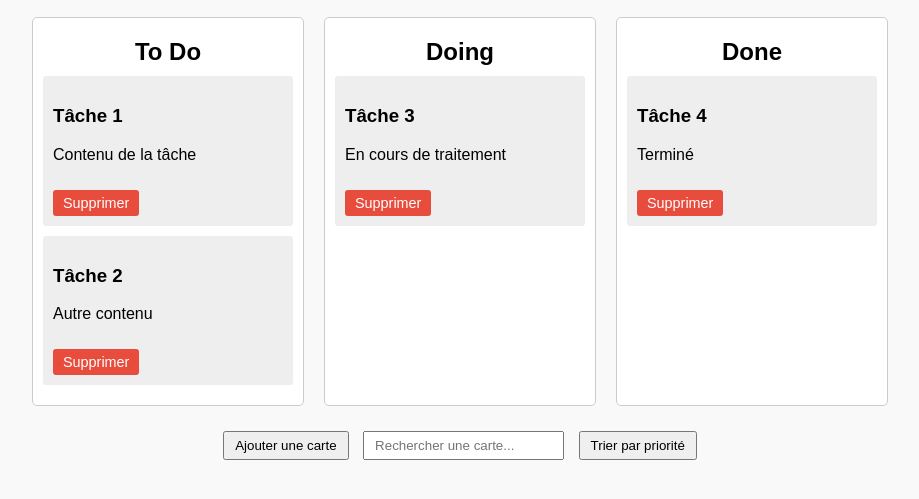
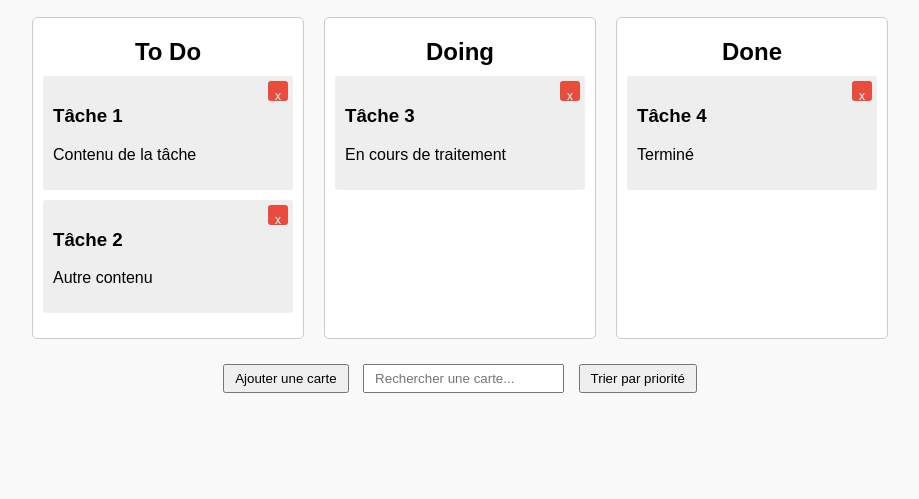
Before and after one commit to karim-dev-2023/Kanban, a plain HTML site: page index.html in a window 1280 px wide. Shown: the part 81-580 px from the top of the page, without its empty margins (180-1099 px from the left). Drawn offline with Linux system fonts and the light colour scheme.

Commit message:
supression cartes

```diff
--- a/index.html
+++ b/index.html
@@ -14,12 +14,10 @@
       <div class="card" data-id="1" data-priority="high">
         <h3>Tâche 1</h3>
         <p>Contenu de la tâche</p>
-        <button class="deleteCardBtn">Supprimer</button>
       </div>
       <div class="card" data-id="2" data-priority="low">
         <h3>Tâche 2</h3>
         <p>Autre contenu</p>
-        <button class="deleteCardBtn">Supprimer</button>
       </div>
     </div>
 
@@ -28,7 +26,6 @@
       <div class="card" data-id="3" data-priority="medium">
         <h3>Tâche 3</h3>
         <p>En cours de traitement</p>
-        <button class="deleteCardBtn">Supprimer</button>
       </div>
     </div>
 
@@ -37,11 +34,11 @@
       <div class="card" data-id="4" data-priority="high">
         <h3>Tâche 4</h3>
         <p>Terminé</p>
-        <button class="deleteCardBtn">Supprimer</button>
       </div>
     </div>
   </div>
 
+  <!-- Zone pour éventuellement des boutons, un champ de recherche, etc. -->
   <div class="toolbar">
     <button id="addCardBtn">Ajouter une carte</button>
     <input type="text" id="searchInput" placeholder="Rechercher une carte...">
--- a/script.js
+++ b/script.js
@@ -3,29 +3,48 @@ console.log("Kanban JS loaded...");
 // Exemple éventuel de structure
 window.addEventListener("DOMContentLoaded", () => {
   // Ici, on récupère les éléments du DOM
-  const addCardBtn = document.getElementById('addCardBtn');
-  const searchInput = document.getElementById('searchInput');
-  const sortByPriorityBtn = document.getElementById('sortByPriorityBtn');
+  const addCardBtn = document.getElementById("addCardBtn");
+  const searchInput = document.getElementById("searchInput");
+  const sortByPriorityBtn = document.getElementById("sortByPriorityBtn");
 
-  // Éventuellement, on écoute les événements
-  addCardBtn.addEventListener('click', () => {
+  // Fonction pour ajouter un bouton "x" à chaque carte existante
+  const addDeleteButtonToCards = () => {
+    const cards = document.querySelectorAll(".card");
+    cards.forEach((card) => {
+      if (!card.querySelector(".deleteCardBtn")) {
+        const deleteBtn = document.createElement("button");
+        deleteBtn.textContent = "x";
+        deleteBtn.classList.add("deleteCardBtn");
+        deleteBtn.style.marginLeft = "10px";
+        deleteBtn.style.background = "#e74c3c";
+        deleteBtn.style.color = "#fff";
+        deleteBtn.style.border = "none";
+        deleteBtn.style.borderRadius = "3px";
+        deleteBtn.style.padding = "5px";
+        deleteBtn.style.cursor = "pointer";
+
+        card.appendChild(deleteBtn);
+
+        deleteBtn.addEventListener("click", () => {
+          card.remove();
+        });
+      }
+    });
+  };
+
+  // Ajout des boutons "x" pour les cartes existantes au chargement
+  addDeleteButtonToCards();
+
+  // Exemple d'écouteurs pour d'autres fonctionnalités (si besoin)
+  addCardBtn.addEventListener("click", () => {
     // Fonctionnalité pour ajouter une carte (à implémenter)
   });
 
-  searchInput.addEventListener('input', () => {
+  searchInput.addEventListener("input", () => {
     // Fonctionnalité pour la recherche (à implémenter)
   });
 
-  sortByPriorityBtn.addEventListener('click', () => {
+  sortByPriorityBtn.addEventListener("click", () => {
     // Fonctionnalité pour trier par priorité (à implémenter)
   });
-
-  document.addEventListener("click", (event) => {
-    if (event.target.classList.contains("deleteCardBtn")) {
-      const card = event.target.closest(".card");
-      if (card) {
-        card.remove();
-      }
-    }
-  });
 });
--- a/style.css
+++ b/style.css
@@ -1,3 +1,4 @@
+/* Style général */
 body {
   font-family: sans-serif;
   margin: 0;
@@ -10,6 +11,7 @@ h1 {
   text-align: center;
 }
 
+/* Style de la zone Kanban */
 .kanban {
   display: flex;
   gap: 20px;
@@ -35,24 +37,33 @@ h1 {
   margin: 10px 0;
   padding: 10px;
   border-radius: 3px;
+  position: relative;
   cursor: grab; /* Indication pour drag & drop (optionnel) */
 }
 
+/* Bouton de suppression "x" */
 .deleteCardBtn {
-  background: #e74c3c;
+  position: absolute;
+  top: 5px;
+  right: 5px;
+  background: #e74c3c; /* Rouge */
   color: white;
   border: none;
-  border-radius: 3px;
-  padding: 5px 10px;
+  border-radius: 50%;
+  width: 20px;
+  height: 20px;
   cursor: pointer;
-  font-size: 0.9em;
-  margin-top: 10px;
+  text-align: center;
+  line-height: 20px;
+  font-size: 12px;
+  padding: 0;
 }
 
 .deleteCardBtn:hover {
-  background: #c0392b;
+  background: #c0392b; /* Rouge plus foncé au survol */
 }
 
+/* Barre d'outils */
 .toolbar {
   margin: 20px auto;
   text-align: center;
```
